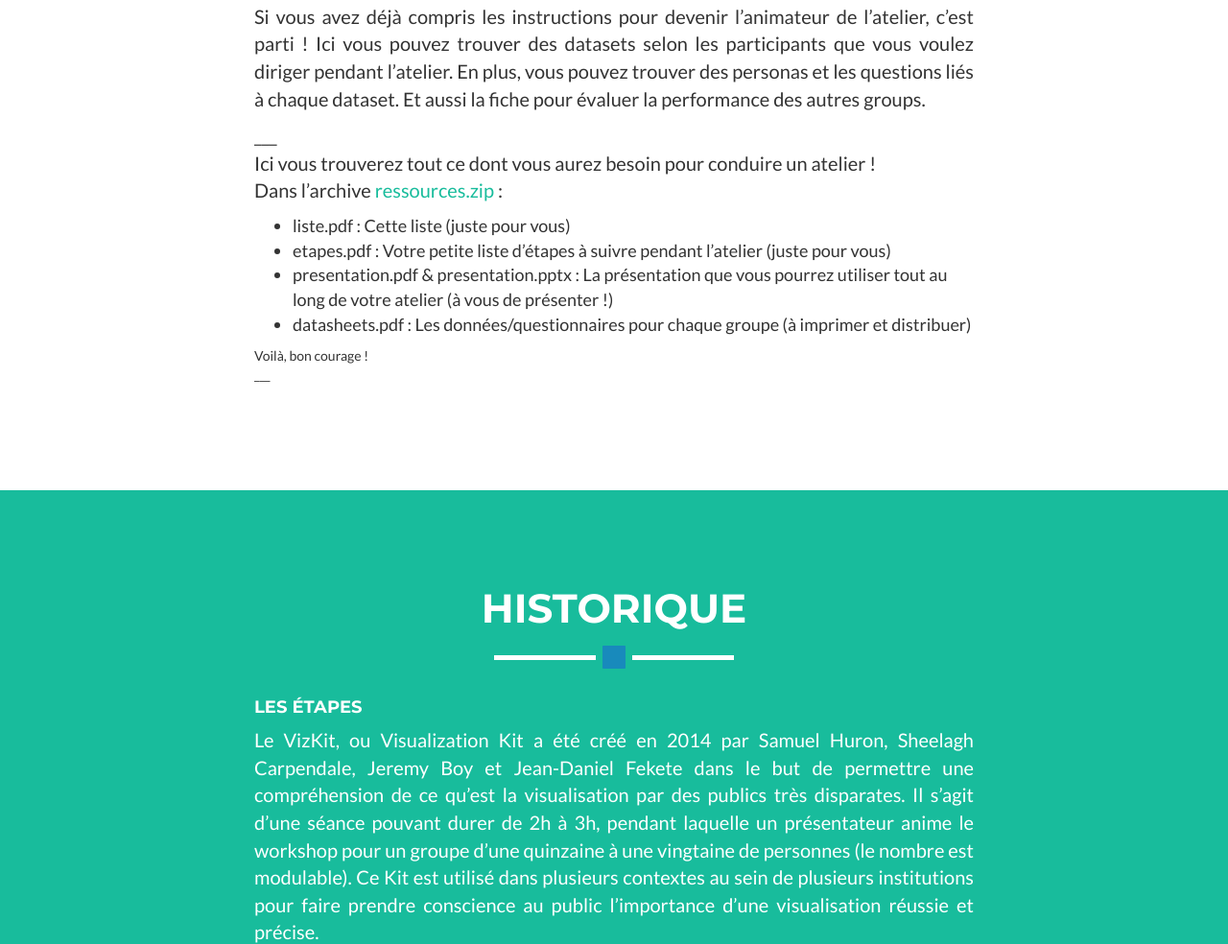
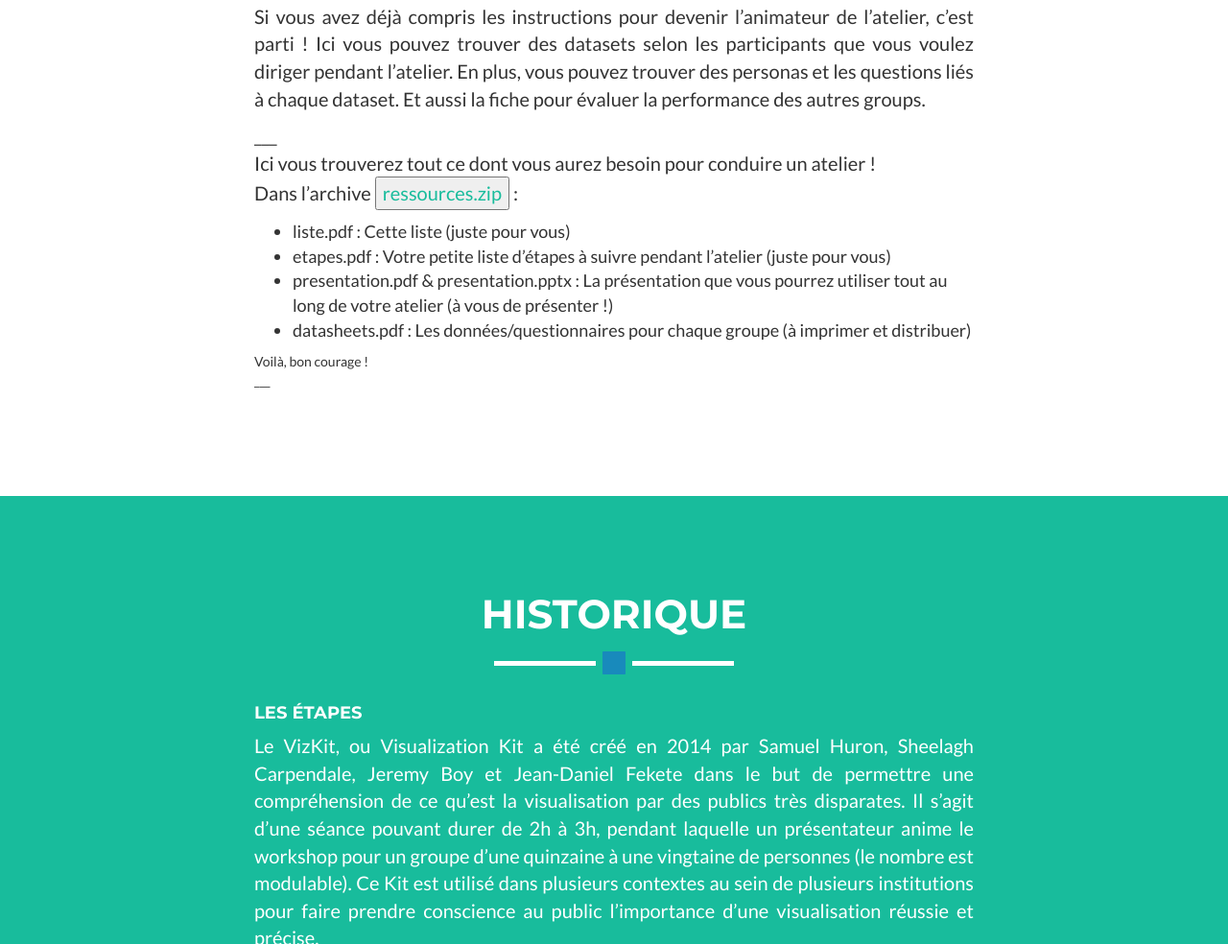
Before and after one commit to vizkit/vizkit.github.io, a website: page index.html in a window 1280 px wide. Shown: the part 2407-3391 px from the top of the page at 96% size. Drawn offline with nearby package versions, Linux system fonts and the light colour scheme.

Commit message:
Update index.html

```diff
--- a/index.html
+++ b/index.html
@@ -409,7 +409,7 @@
               <p>
                 ___ <br />
                 Ici vous trouverez tout ce dont vous aurez besoin pour conduire un atelier !<br />
-                Dans l’archive <a href= "identification.html> <button onclick="pdf_page()" "> ressources.zip </button> </a>:<br />
+                Dans l’archive <a href= "identification.html"> <button onclick="pdf_page()" "> ressources.zip </button> </a>:<br />
                 <ul>
                   <li> liste.pdf : Cette liste (juste pour vous) </li>
                   <li> etapes.pdf : Votre petite liste d’étapes à suivre pendant l’atelier (juste pour vous)</li>
```
